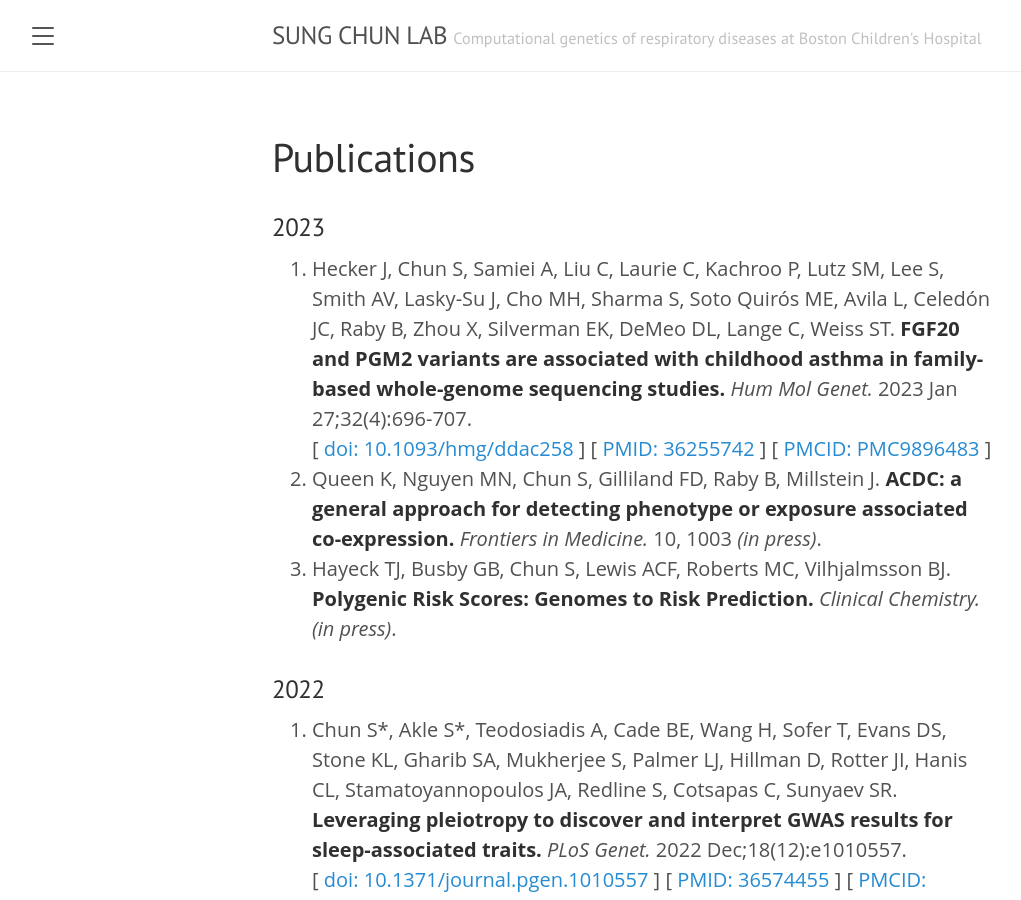
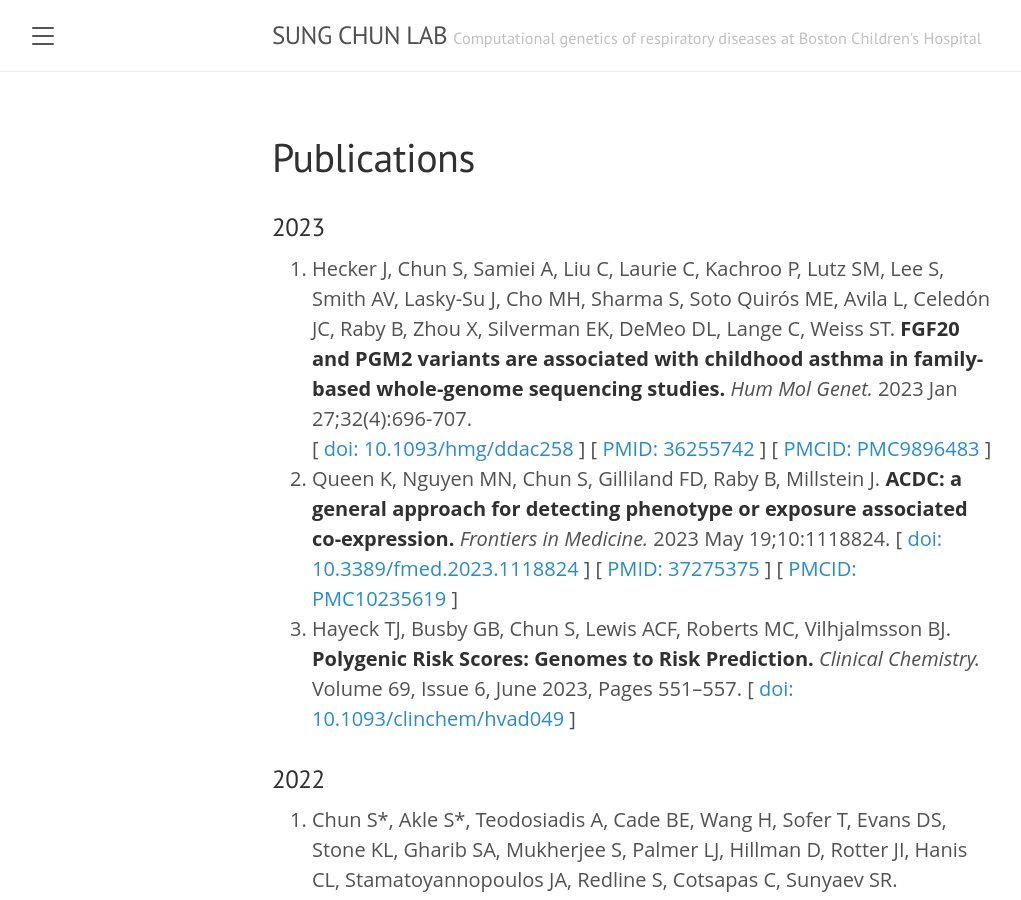
Before and after one commit to sgchun/sungchunlab, a Jekyll site: the page built from 3publications.md, in a window 1280 px wide and 900 px high. Shown: the whole window, without its empty margins (8-1029 px from the left). Built offline with Jekyll 4.4.1, drawn with Linux system fonts in a browser that asks for light colours.

Commit message:
Add publication links

```diff
--- a/3publications.md
+++ b/3publications.md
@@ -6,8 +6,10 @@ title: Publications
 ### 2023
 1. Hecker J, Chun S, Samiei A, Liu C, Laurie C, Kachroo P, Lutz SM, Lee S, Smith AV, Lasky-Su J, Cho MH, Sharma S, Soto Quirós ME, Avila L, Celedón JC, Raby B, Zhou X, Silverman EK, DeMeo DL, Lange C, Weiss ST. **FGF20 and PGM2 variants are associated with childhood asthma in family-based whole-genome sequencing studies.** *Hum Mol Genet.* 2023 Jan 27;32(4):696-707.
 [ [doi: 10.1093/hmg/ddac258](http://dx.doi.org/10.1093/hmg/ddac258) ] [ [PMID: 36255742](https://pubmed.ncbi.nlm.nih.gov/36255742/) ] [ [PMCID: PMC9896483](https://www.ncbi.nlm.nih.gov/pmc/articles/PMC9896483/) ]
-2. Queen K, Nguyen MN, Chun S, Gilliland FD, Raby B, Millstein J. **ACDC: a general approach for detecting phenotype or exposure associated co-expression.** *Frontiers in Medicine.* 10, 1003 *(in press)*.
-3. Hayeck TJ, Busby GB, Chun S, Lewis ACF, Roberts MC, Vilhjalmsson BJ. **Polygenic Risk Scores: Genomes to Risk Prediction.** *Clinical Chemistry.* *(in press)*.
+2. Queen K, Nguyen MN, Chun S, Gilliland FD, Raby B, Millstein J. **ACDC: a general approach for detecting phenotype or exposure associated co-expression.** *Frontiers in Medicine.* 2023 May 19;10:1118824.
+[ [doi: 10.3389/fmed.2023.1118824](http://dx.doi.org/10.3389/fmed.2023.1118824) ] [ [PMID: 37275375](https://pubmed.ncbi.nlm.nih.gov/37275375/) ] [ [PMCID: PMC10235619](https://www.ncbi.nlm.nih.gov/pmc/articles/PMC10235619/) ]
+3. Hayeck TJ, Busby GB, Chun S, Lewis ACF, Roberts MC, Vilhjalmsson BJ. **Polygenic Risk Scores: Genomes to Risk Prediction.** *Clinical Chemistry.* Volume 69, Issue 6, June 2023, Pages 551–557.
+[ [doi: 10.1093/clinchem/hvad049](https://doi.org/10.1093/clinchem/hvad049) ]
 
 ### 2022
 1. Chun S\*, Akle S\*, Teodosiadis A, Cade BE, Wang H, Sofer T, Evans DS, Stone KL, Gharib SA, Mukherjee S, Palmer LJ, Hillman D, Rotter JI, Hanis CL, Stamatoyannopoulos JA, Redline S, Cotsapas C, Sunyaev SR. **Leveraging pleiotropy to discover and interpret GWAS results for sleep-associated traits.** *PLoS Genet.* 2022 Dec;18(12):e1010557.
```
